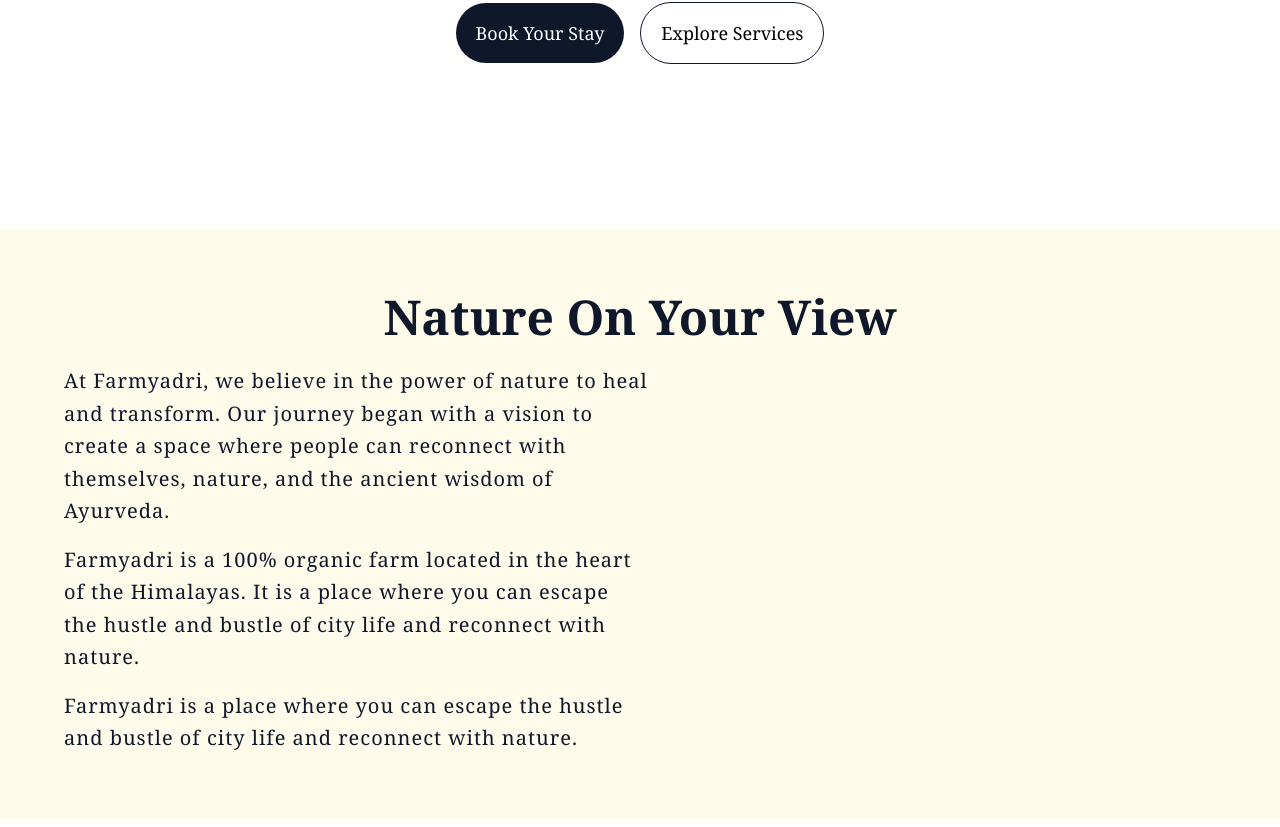
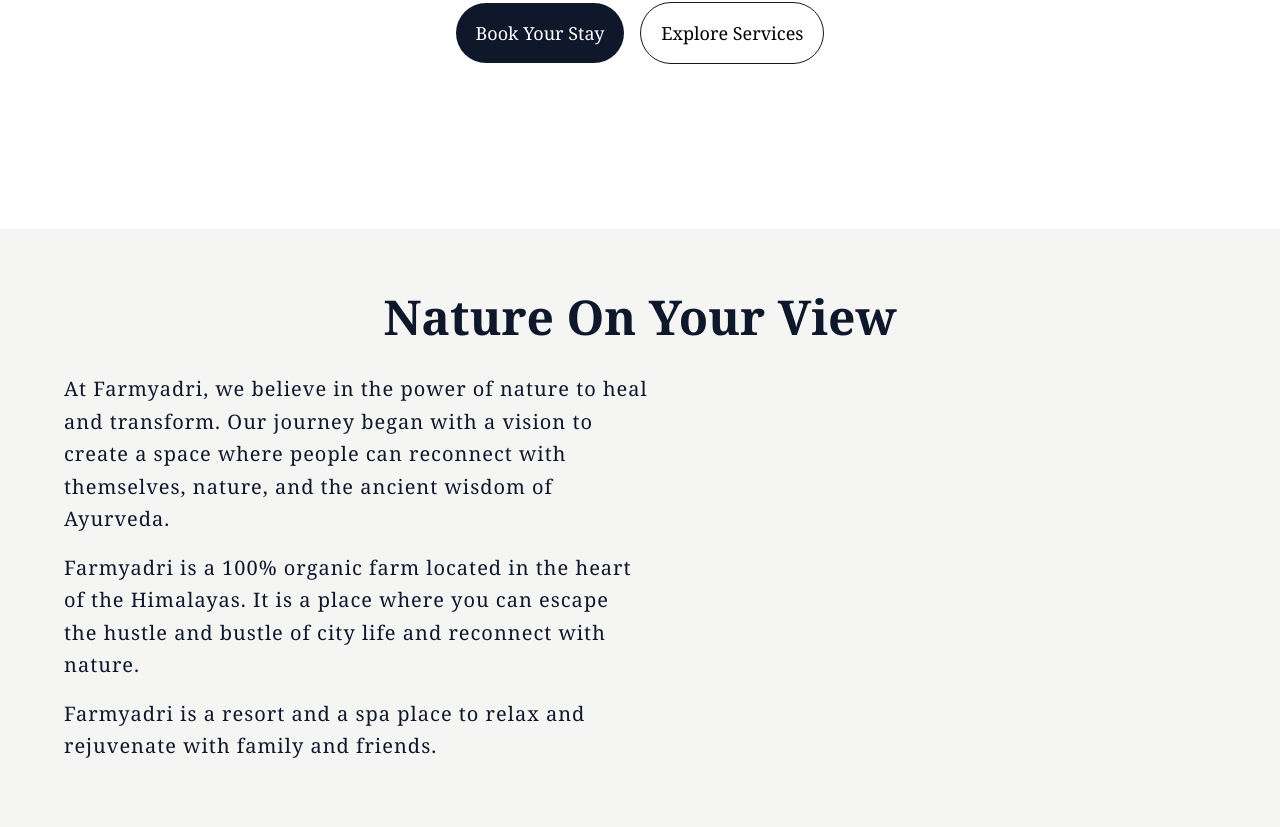
Before and after one commit to RikenMor001/Farmyadri, a React (Vite) app: page / in a window 1280 px wide. Shown: the part 571-1398 px from the top of the page. Built offline with nearby package versions, Linux system fonts and the light colour scheme.

Commit message:
Update LandingPage.jsx

```diff
--- a/src/components/LandingPage.jsx
+++ b/src/components/LandingPage.jsx
@@ -25,17 +25,17 @@ export default function LandingPage(){
         </section>
 
         {/* Story Section */}
-        <section className="bg-amber-50 py-8">
+        <section className="bg-stone-100 py-8">
             <div className="container mx-auto px-4 py-8">
                 <div className="flex flex-col items-center justify-center">
-                    <h2 className="text-5xl font-bold text-center text-slate-900 mb-6 font-serif">Nature On Your View</h2>
+                    <h2 className="text-5xl font-bold text-center text-slate-900 mb-8 font-serif">Nature On Your View</h2>
                     <div className="flex items-start gap-8">
                         <div className="text-xl text-left tracking-wider text-slate-900 font-serif flex-1 pl-12 leading-relaxed space-y-4">
                             <p>At Farmyadri, we believe in the power of nature to heal and transform. Our journey began with a vision to create a space where people can reconnect with themselves, nature, and the ancient wisdom of Ayurveda.</p>
 
                             <p>Farmyadri is a 100% organic farm located in the heart of the Himalayas. It is a place where you can escape the hustle and bustle of city life and reconnect with nature.</p>
 
-                            <p>Farmyadri is a place where you can escape the hustle and bustle of city life and reconnect with nature.</p>
+                            <p>Farmyadri is a resort and a spa place to relax and rejuvenate with family and friends.</p>
                         </div>
                         <div className="flex-1">
                             {/* Image placeholder - you can add your image here */}
```
